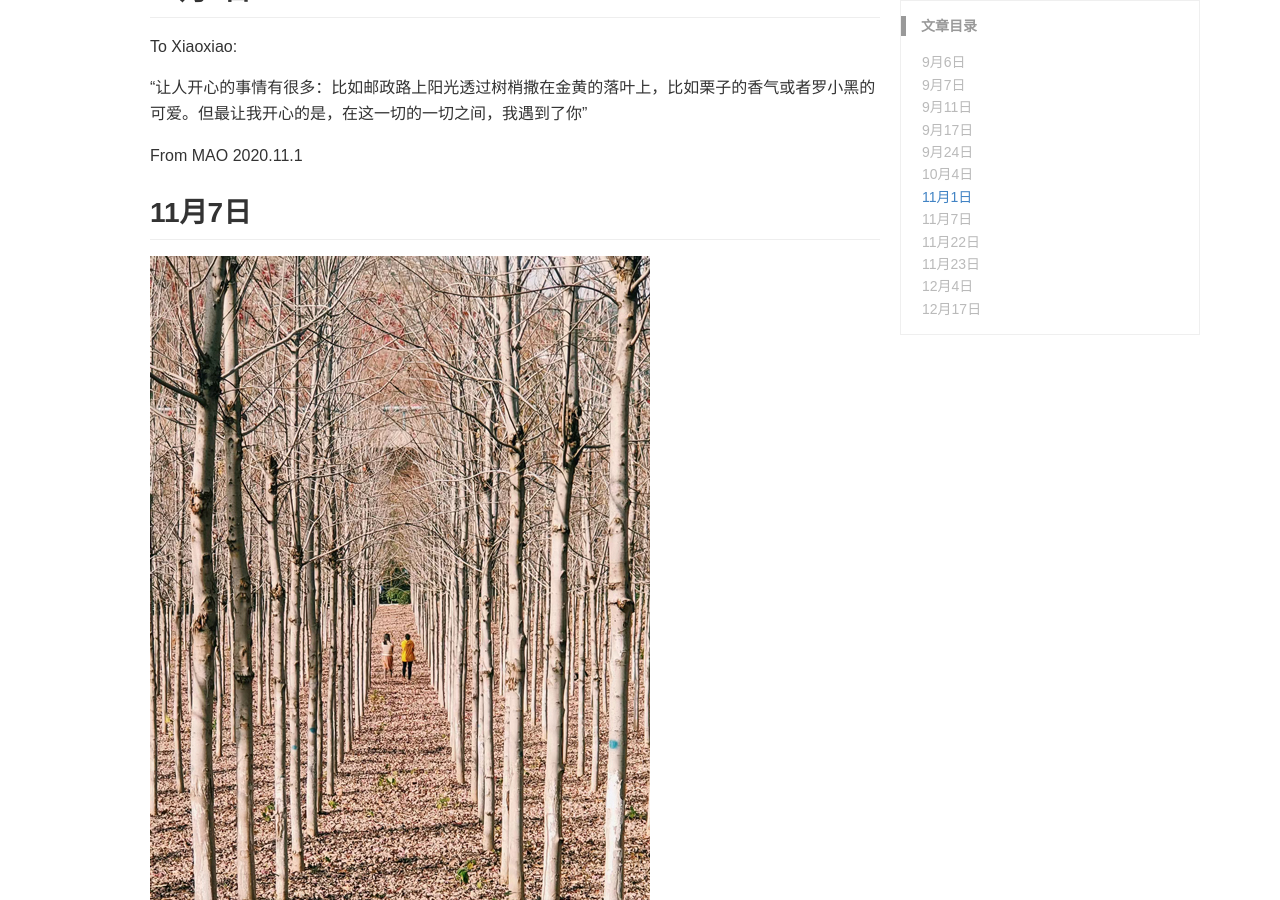
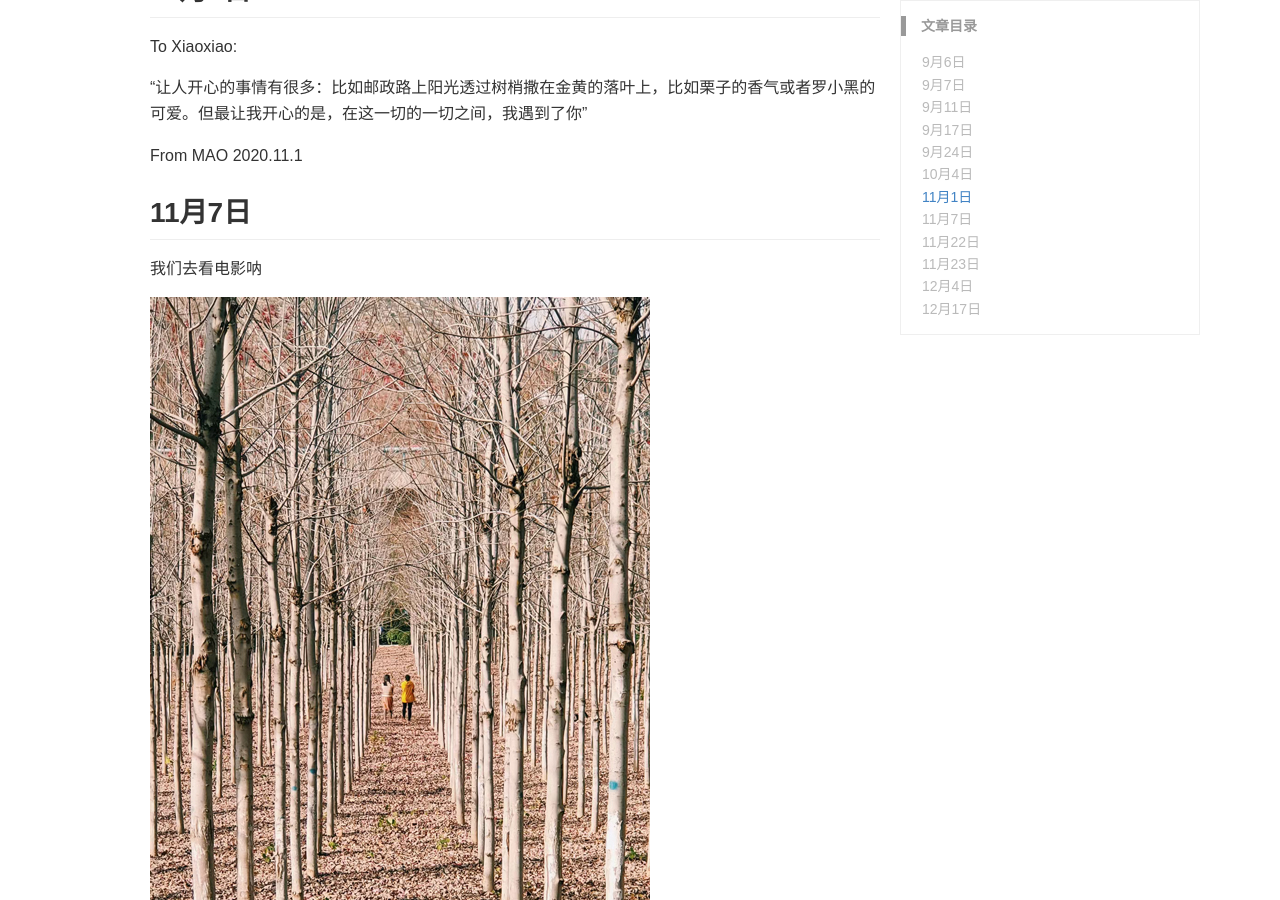
Before and after one commit to MAO202012/MAO202012.github.io, a Jekyll site: the page built from _posts/2020-12-17-shangeyue.md, in a window 1280 px wide and 900 px high, scrolled down 8490 px. Built offline with Jekyll 4.4.1, drawn with Linux system fonts in a browser that asks for light colours; some web fonts are replaced; comment, search, counter and statistics services are not loaded; a style sheet for code colours, icons or effects is not loaded.

Commit message:
Update 2020-12-17-shangeyue.md

```diff
--- a/_posts/2020-12-17-shangeyue.md
+++ b/_posts/2020-12-17-shangeyue.md
@@ -109,6 +109,8 @@ From MAO
 
 ## 11月7日
 
+我们去看电影呐
+
 ![19](https://MAO202012.github.io/images/xiaoxiaohemao/19.jpg)
 
 ![18](https://MAO202012.github.io/images/xiaoxiaohemao/18.jpg)
```
